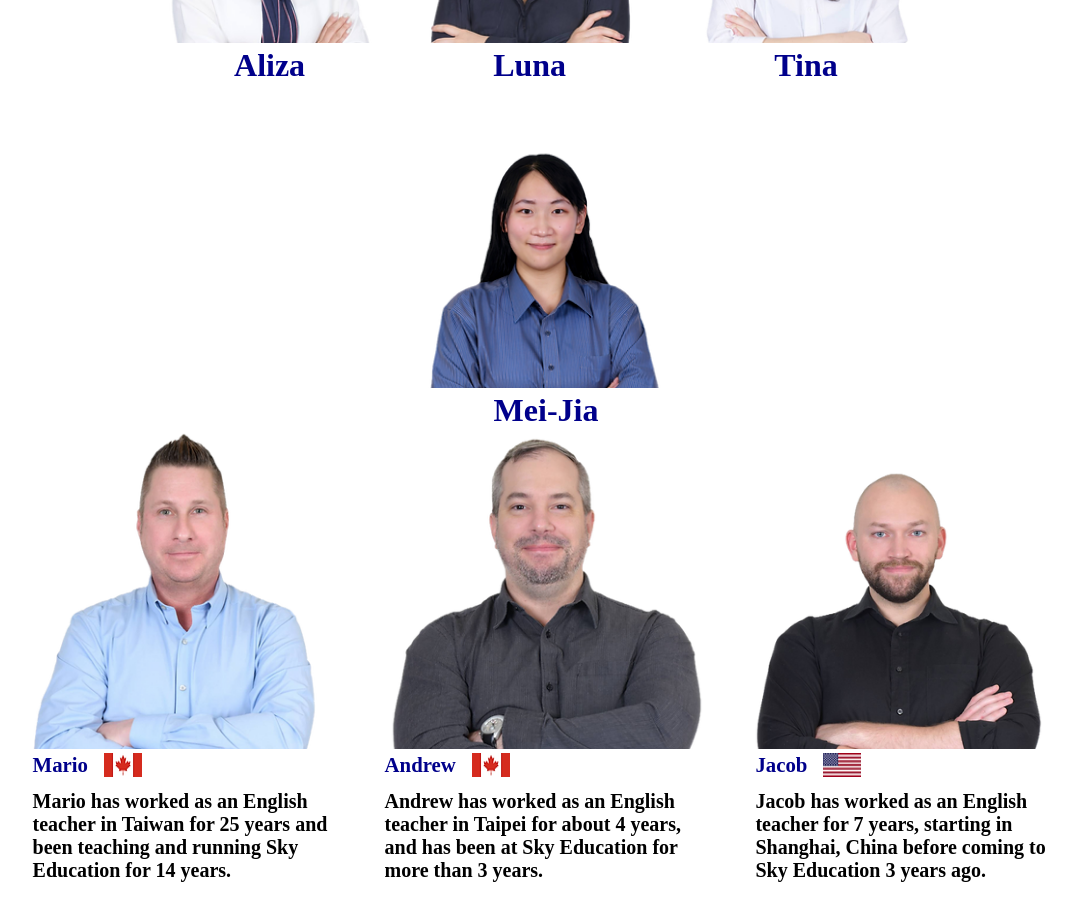
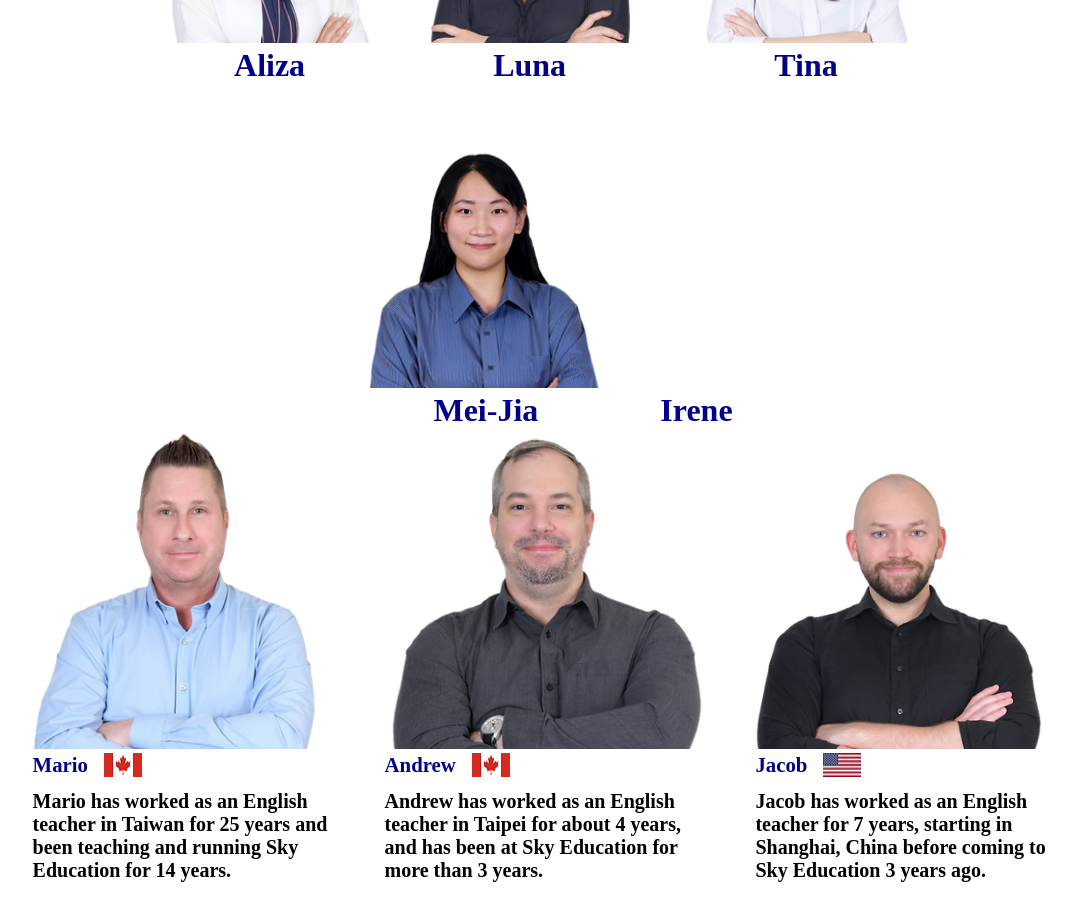
Before and after one commit to jakovid/sky-website, a React (Create React App) app: page /our-team in a window 1280 px wide. Shown: the part 1520-2440 px from the top of the page, without its empty margins (94-1170 px from the left). Built offline with nearby package versions, Linux system fonts and the light colour scheme.

Commit message:
added irene

```diff
--- a/src/data/TaiwanTeachers.js
+++ b/src/data/TaiwanTeachers.js
@@ -42,6 +42,11 @@ let TaiwanTeachers = [
         name: 'Mei-Jia',
         picture: meijiaPic,
         id: uuidv4()
+    },
+    {
+        name: 'Irene',
+        picture: null,
+        id: uuidv4()
     }
 ];
 
```
